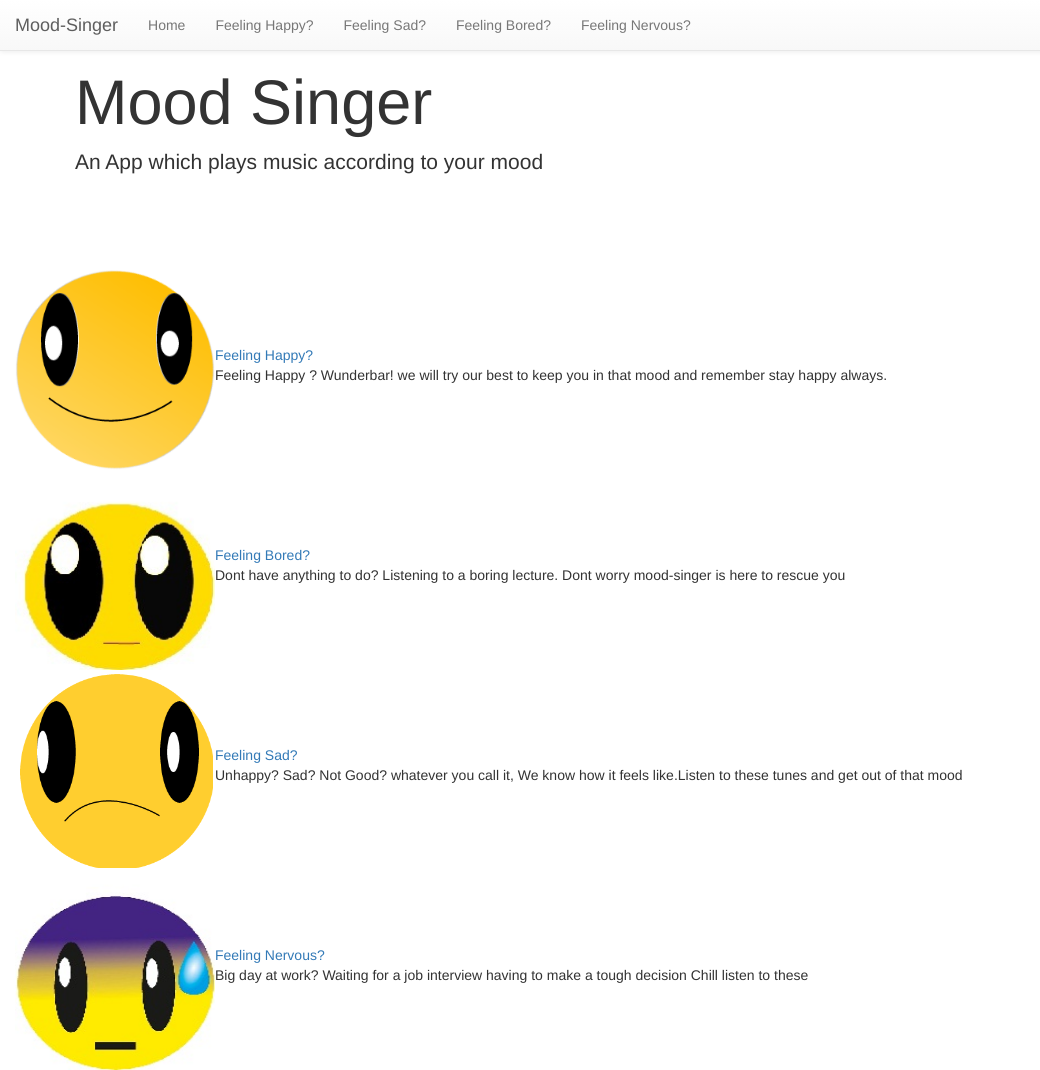
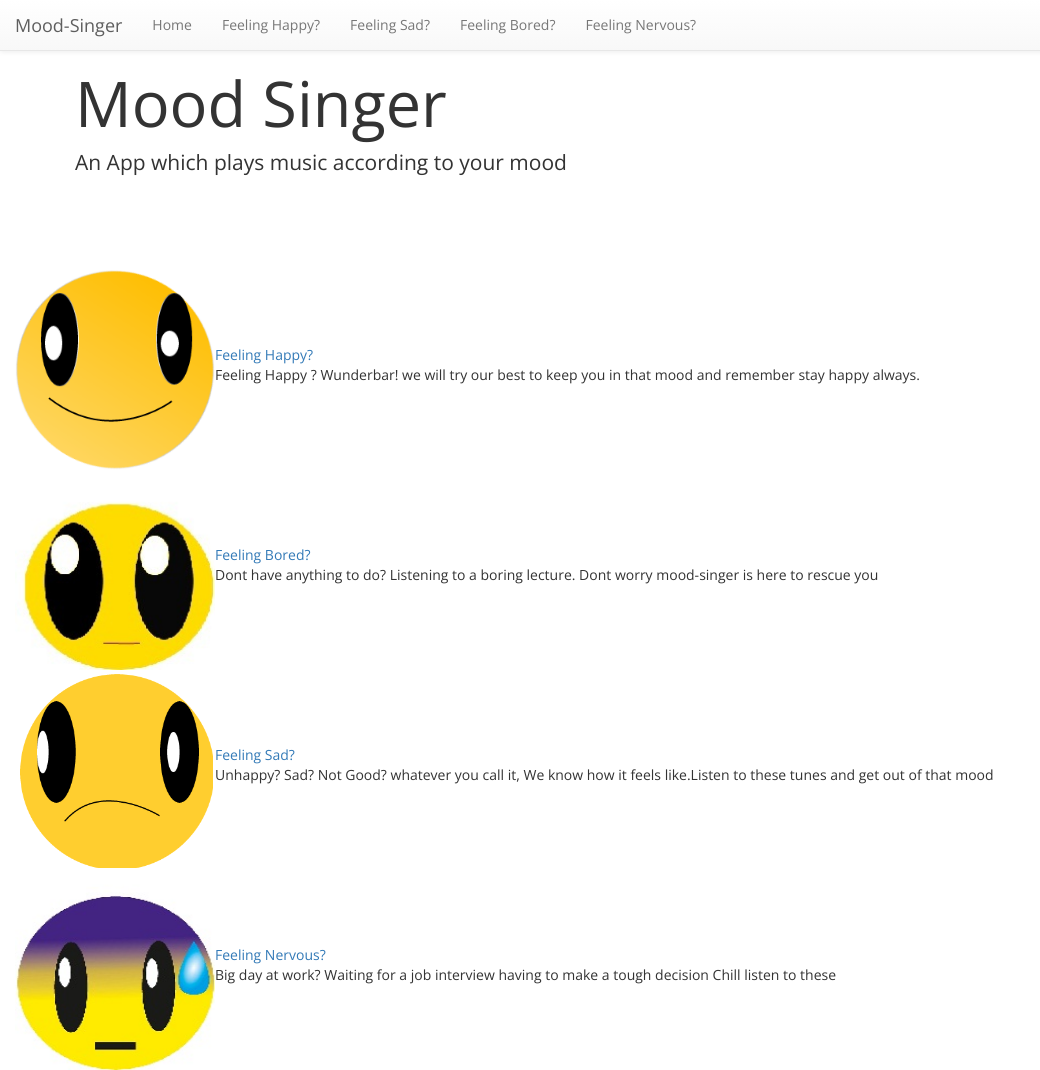
Before and after one commit to Moodsinger/Moodsinger.github.io, a plain HTML site: page app.html in a window 1280 px wide. Shown: the whole page, without its empty margins (0-1040 px from the left). Drawn offline with nearby package versions, Linux system fonts and the light colour scheme.

Commit message:
Update app.html

```diff
--- a/app.html
+++ b/app.html
@@ -38,8 +38,8 @@
  <meta http-equiv="X-UA-Compatible" content="IE=edge">
  <!-- Include meta tag to ensure proper rendering and touch zooming -->
 <meta name="viewport" content="width=device-width, initial-scale=1">
-
-
+<link href="https://fonts.googleapis.com/css?family=Open+Sans" rel="stylesheet">
+<LINK REL = "stylesheet" href="myfont.css">
     </head>
     <body>
        <div  class="container-fluid">
```
